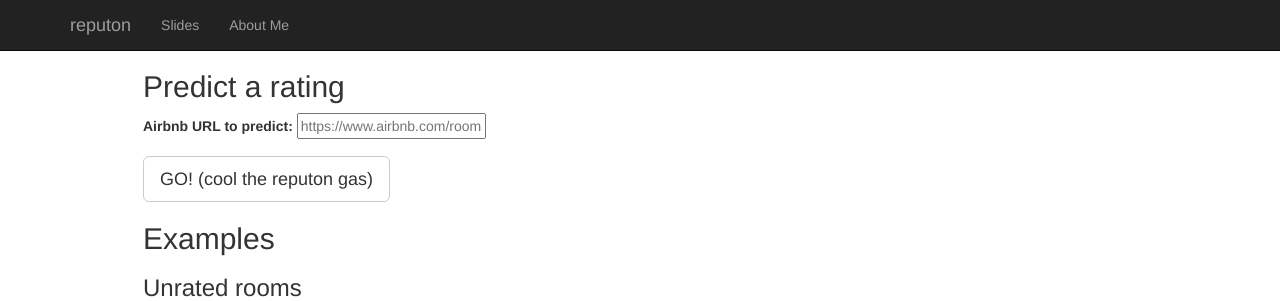
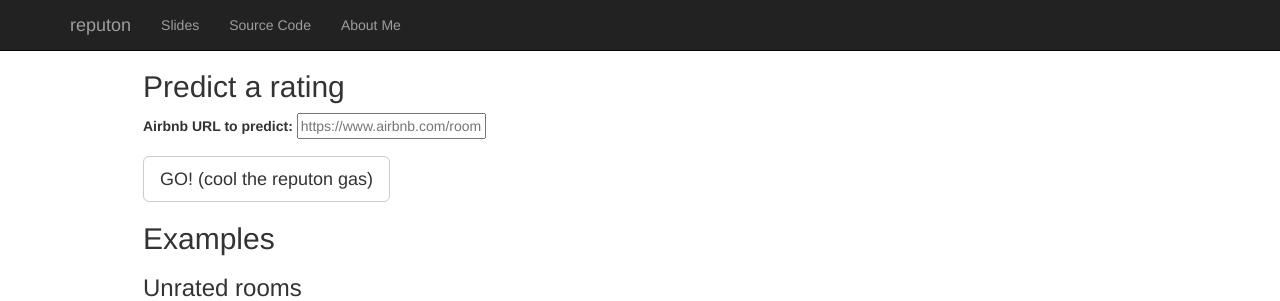
Before and after one commit to ibuder/reputon, a Python web app: template flask_app/templates/input.html in a window 1280 px wide. Shown: the top 301 px of the page. Run offline with Jinja, Linux system fonts and the light colour scheme; the template is opened without the code that fills it, so the values that code supplies are empty; some libraries are stand-ins or nearby versions.

Commit message:
Add link to source code

```diff
--- a/flask_app/templates/input.html
+++ b/flask_app/templates/input.html
@@ -41,6 +41,7 @@
         <div id="navbar" class="collapse navbar-collapse">
           <ul class="nav navbar-nav">
             <li><a href="/slides">Slides</a></li>
+            <li><a href="https://github.com/ibuder/reputon" target="_new">Source Code</a></li>
             <li><a href="http://www.immanuelbuder.net" target="_new">About Me</a></li>
           </ul>
         </div><!--/.nav-collapse -->
```
